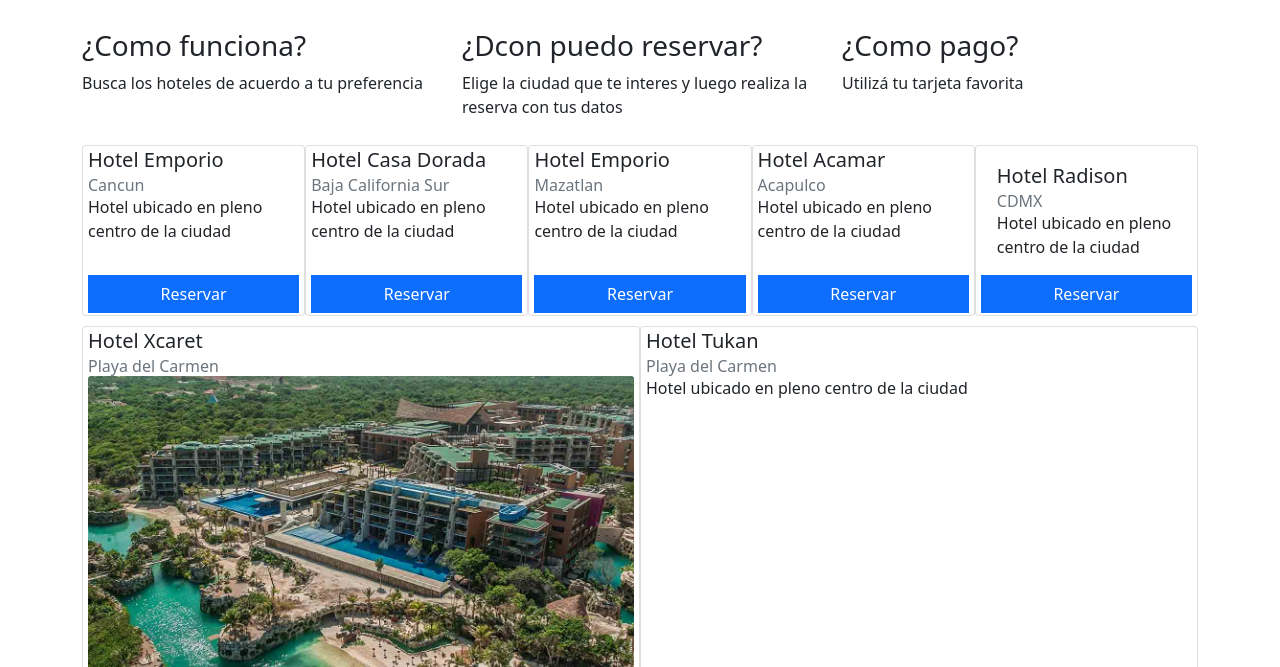
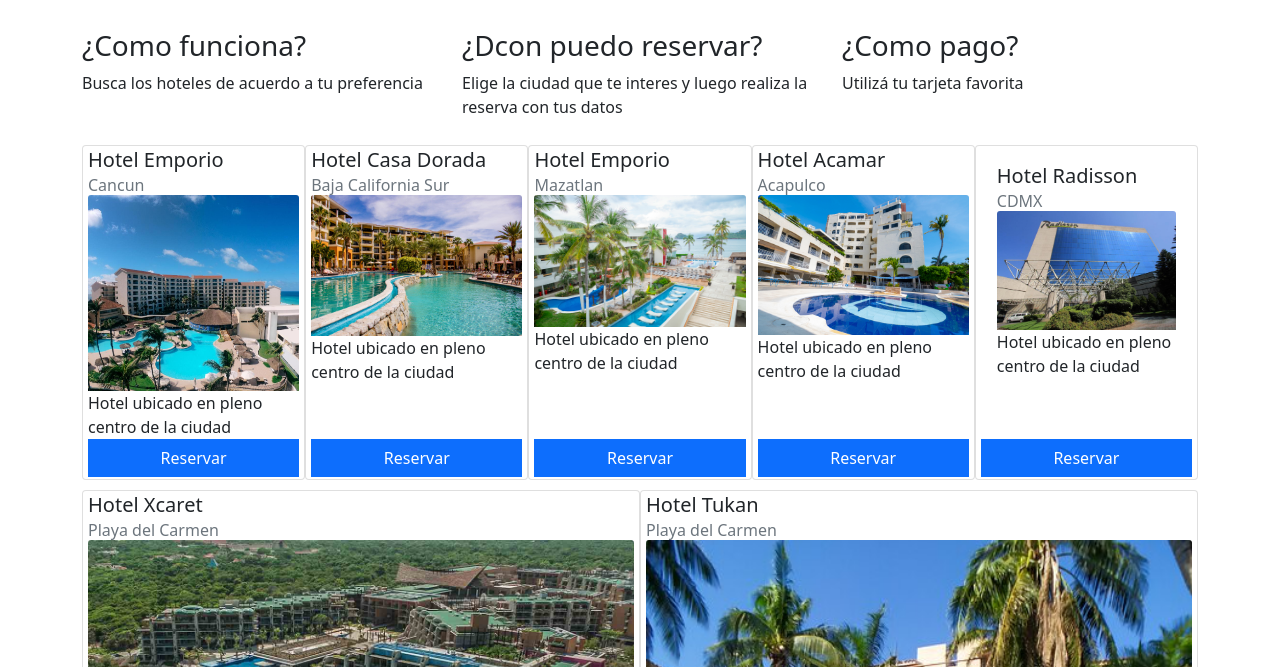
Before and after one commit to ving1981/Bootstrap4, a website: page index.html in a window 1280 px wide. Shown: the part 133-800 px from the top of the page. Drawn offline with nearby package versions, Linux system fonts and the light colour scheme; a web font is replaced by a local one.

Commit message:
Agregamos mas imagenes

```diff
--- a/index.html
+++ b/index.html
@@ -64,8 +64,9 @@
   			<div class=" card card-hotel d-flex flex-column justify-content-between ml-5">
   				<div></div>
   				<div class="card-body">
-  					<h5 class="card-title">Hotel Radison</h5>
+  					<h5 class="card-title">Hotel Radisson</h5>
   					<h6 class="card-subtitle text-muted">CDMX</h6>
+  					<img class="card-img-top" src="image/hotel_radisson.jpg" alt="hotel img">
   					<p class="card-text">Hotel ubicado en pleno centro de la ciudad</p>
   				</div>
   				<div>
@@ -77,6 +78,7 @@
   				<div>
   					<h5 class="card-title">Hotel Acamar</h5>
   					<h6 class="card-subtitle text-muted">Acapulco</h6>
+  					<img class="card-img-top" src="image/hotel_acamar.jpg" alt="hotel img">
   					<p class="card-text">Hotel ubicado en pleno centro de la ciudad</p>
   				</div>
   				<div>
@@ -87,6 +89,7 @@
   				<div>
   					<h5 class="card-title">Hotel Emporio</h5>
   					<h6 class="card-subtitle text-muted">Mazatlan</h6>
+  					<img class="card-img-top" src="image/hotel_emporioM.jpg" alt="hotel img">
   					<p class="card-text">Hotel ubicado en pleno centro de la ciudad</p>
   				</div>
   				<div>
@@ -97,6 +100,7 @@
   				<div>
   					<h5 class="card-title">Hotel Casa Dorada</h5>
   					<h6 class="card-subtitle text-muted">Baja California Sur</h6>
+  					<img class="card-img-top" src="image/hotel_casadorada.jpg" alt="hotel img">
   					<p class="card-text">Hotel ubicado en pleno centro de la ciudad</p>
   				</div>
   				<div>
@@ -107,6 +111,7 @@
   				<div>
   					<h5 class="card-title">Hotel Emporio</h5>
   					<h6 class="card-subtitle text-muted">Cancun</h6>
+  					<img class="card-img-top" src="image/hotel_emporio.jpg" alt="hotel img">
   					<p class="card-text">Hotel ubicado en pleno centro de la ciudad</p>
   				</div>
   				<div>
@@ -117,6 +122,7 @@
   				<div>
   					<h5 class="card-title">Hotel Tukan</h5>
   					<h6 class="card-subtitle text-muted">Playa del Carmen</h6>
+  					<img class="card-img-top" src="image/hotel_tukan.jpg" alt="hotel img">
   					<p class="card-text">Hotel ubicado en pleno centro de la ciudad</p>
   				</div>
   				<div>
```
Also changed, not shown: image/hotel_acamar.jpg (added), image/hotel_casadorada.jpg (added), image/hotel_emporio.jpg (added), image/hotel_emporioM.jpg (added), image/hotel_radisson.jpg (added), image/hotel_tukan.jpg (added).
